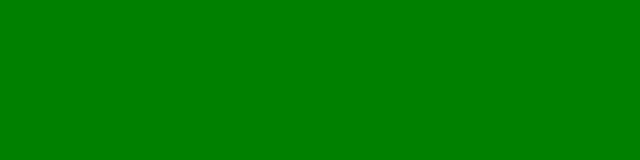
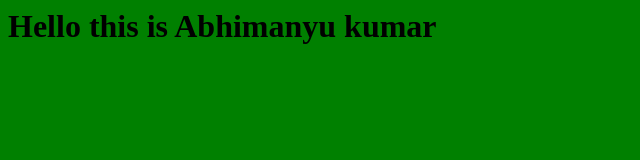
Before and after one commit to veeroo2011/jenkins_demo, a plain HTML site: page index.html in a window 1280 px wide. Shown: the whole page, without its empty margins (0-640 px from the left). Drawn offline with Linux system fonts and the light colour scheme.

Commit message:
Update index.html

```diff
--- a/index.html
+++ b/index.html
@@ -1,4 +1,5 @@
 <html>
   <body bgcolor=green>
+    <h1> <b>Hello this is Abhimanyu kumar</b></h1>
   </body>
 </html>
```
